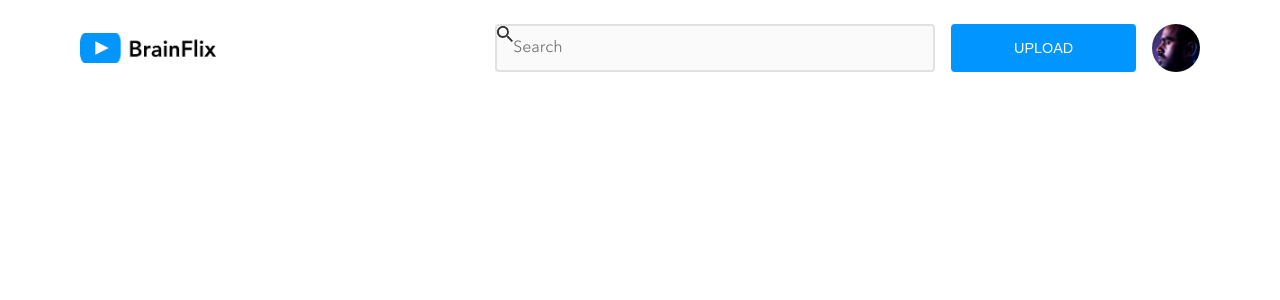
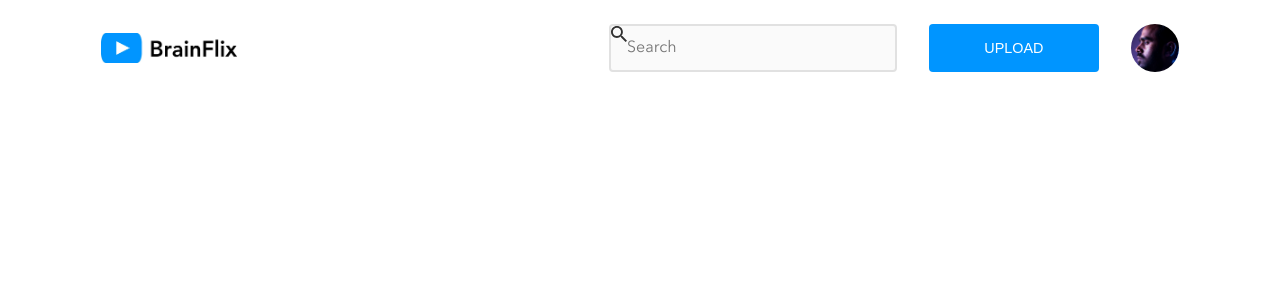
Before and after one commit to duongstephon/stephon-duong-brainflix, a React (Create React App) app: page / in a window 1280 px wide. Shown: the top 300 px of the page. Built offline with nearby package versions, Linux system fonts and the light colour scheme; the HTML template or start-up script is replaced by a standard one.

Commit message:
added responsive design

```diff
--- a/src/components/Header/Header.scss
+++ b/src/components/Header/Header.scss
@@ -17,7 +17,8 @@
     }
 
     @include mixins.desktop {
-        margin: 0rem 5rem;
+        margin: 0rem auto;
+        justify-content: space-evenly;
     }
 
     &__logo {
@@ -30,8 +31,8 @@
     }
 
     &__avatar-img {
-        width: 2.6rem;
-        height: 2.6rem;
+        width: 2.8rem;
+        height: 2.8rem;
         border-radius: 50%;
         object-fit: cover;
 
@@ -44,8 +45,8 @@
     &__search {
         display: flex;
         width: 100%;
+        justify-content: space-between;
         align-items: center;
-        justify-content: space-between;
 
         @include mixins.tablet {
             width: 65%;
@@ -68,7 +69,8 @@
         @include mixins.tablet {
             display: inline;
             @include mixins.uploadButton;
-            width: 17rem;
+            width: 15rem;
+            margin: 1rem 2rem;
         }
     }
 }
--- a/src/components/SearchBar/SearchBar.scss
+++ b/src/components/SearchBar/SearchBar.scss
@@ -5,6 +5,11 @@
 .searchbar {
     width: 100%;
     text-align: end;
+    margin-right: 1rem;
+
+    @include mixins.tablet {
+        margin-right: 0;
+    }
 
     &__typable {
         font-family: variables.$brainflix-avenir-font, sans-serif;
@@ -15,7 +20,7 @@
         background-color: #FAFAFA;
         border: solid 2px variables.$brainflix-mercury;
         border-radius: 4px;
-        width: 95%;
+        width: 100%;
         height: 3rem;
         resize: none;
         background-image: url('../../assets/icons/search.svg');
@@ -29,5 +34,9 @@
         @include mixins.tablet {
             padding: 1rem;
         }
+
+        @include mixins.desktop {
+            width: 18rem;
+        }
     }
 }
```
